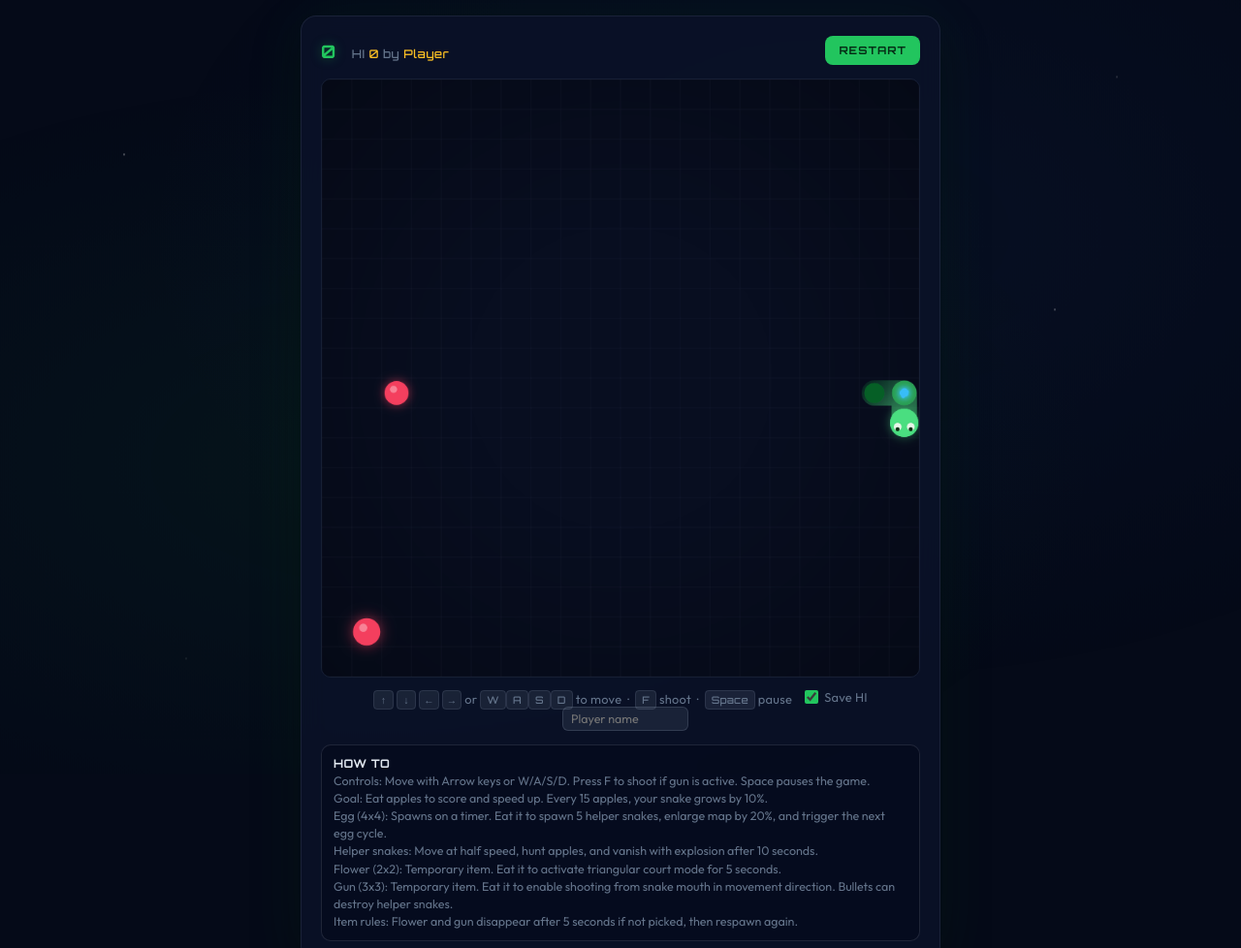
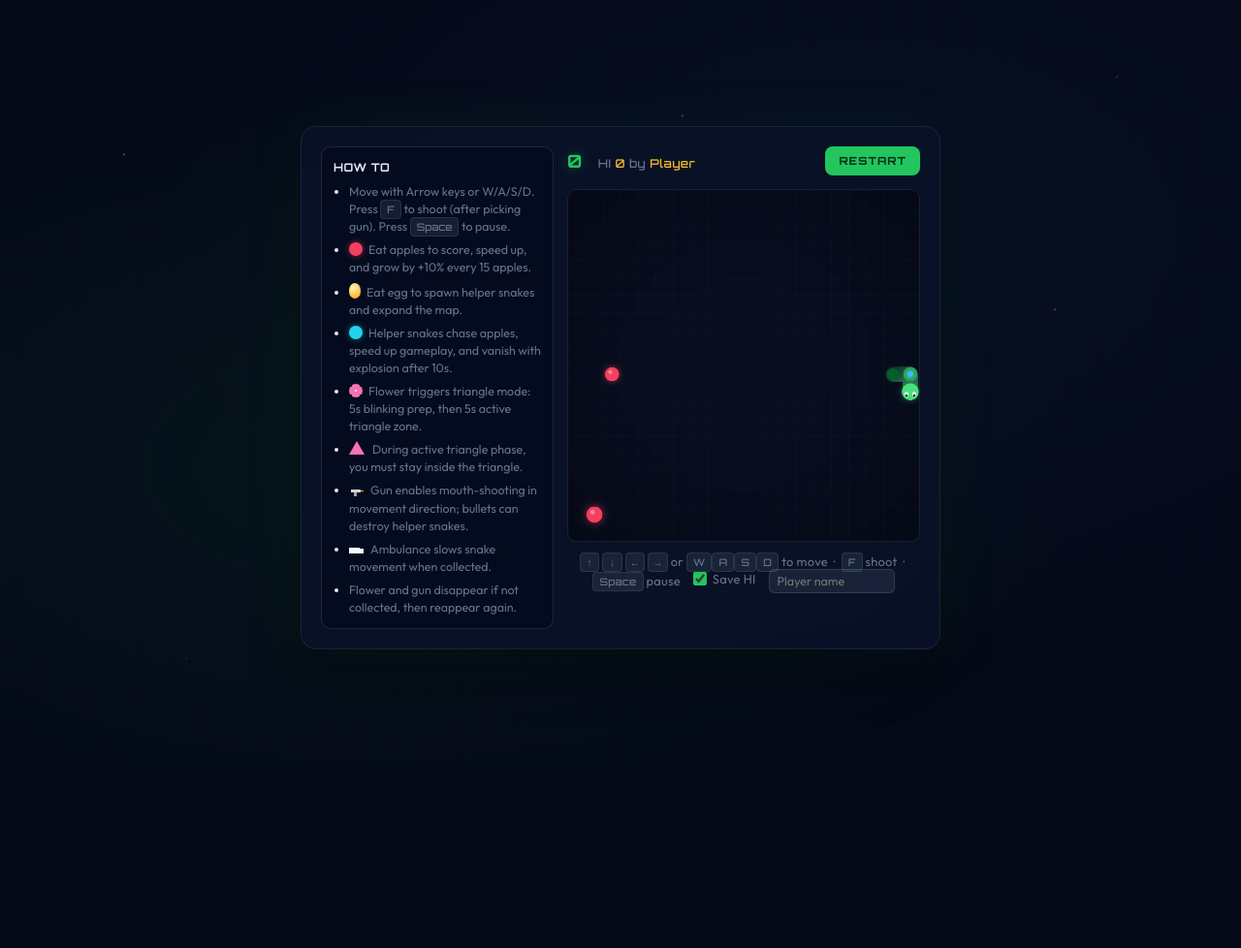
Before and after one commit to mochno/First-Codex-Snake-by-LS, a plain HTML site: page snake-game/snake-V20.html in a window 1280 px wide. Shown: the top 978 px of the page at 97% size. After the commit the page ends 800 px from the top, so only its background shows below. Drawn offline with Linux system fonts and the light colour scheme.

```diff
--- a/snake-game/snake-V19.html
+++ b/snake-game/snake-V20.html
@@ -193,6 +193,15 @@
       padding: 10px 24px;
     }
 
+    .game-layout {
+      display: grid;
+      grid-template-columns: 240px 1fr;
+      gap: 14px;
+      align-items: start;
+    }
+
+    .play-area { min-width: 0; }
+
     .hint {
       margin-top: 12px;
       color: var(--muted);
@@ -229,11 +238,10 @@
     }
 
     .howto {
-      margin-top: 14px;
       border: 1px solid rgba(148, 163, 184, 0.18);
       background: rgba(2, 6, 23, 0.5);
       border-radius: 10px;
-      padding: 10px 12px;
+      padding: 12px 12px;
       font-size: 0.78rem;
       color: var(--muted);
       line-height: 1.45;
@@ -244,9 +252,92 @@
       font-family: 'Orbitron', monospace;
       font-size: 0.74rem;
       letter-spacing: 0.4px;
-    }
-
-    .hint kbd {
+      display: block;
+      margin-bottom: 8px;
+    }
+
+    .howto ul {
+      margin: 0;
+      padding-left: 16px;
+      display: grid;
+      gap: 6px;
+    }
+
+    .howto li { color: var(--text); }
+    .howto li span { color: var(--muted); }
+
+    .icon {
+      display: inline-block;
+      width: 14px;
+      height: 14px;
+      margin-right: 6px;
+      vertical-align: -2px;
+      position: relative;
+    }
+
+    .icon-apple {
+      border-radius: 50%;
+      background: #f43f5e;
+      box-shadow: 0 0 6px rgba(244,63,94,0.6);
+    }
+
+    .icon-egg {
+      width: 12px;
+      height: 16px;
+      border-radius: 50% 50% 46% 46%;
+      background: radial-gradient(circle at 35% 30%, #fff7b3 0%, #f59e0b 100%);
+    }
+
+    .icon-flower {
+      border-radius: 50%;
+      background:
+        radial-gradient(circle at 50% 15%, #f472b6 0 28%, transparent 29%),
+        radial-gradient(circle at 85% 50%, #f472b6 0 28%, transparent 29%),
+        radial-gradient(circle at 50% 85%, #f472b6 0 28%, transparent 29%),
+        radial-gradient(circle at 15% 50%, #f472b6 0 28%, transparent 29%),
+        radial-gradient(circle at 50% 50%, #fde68a 0 24%, transparent 25%);
+    }
+
+    .icon-gun {
+      width: 16px;
+      height: 12px;
+      background:
+        linear-gradient(#d1d5db, #d1d5db) 2px 5px / 10px 3px no-repeat,
+        linear-gradient(#9ca3af, #9ca3af) 5px 8px / 3px 4px no-repeat,
+        linear-gradient(#f59e0b, #f59e0b) 12px 6px / 3px 1px no-repeat;
+    }
+
+    .icon-helper {
+      border-radius: 50%;
+      background: #22d3ee;
+      box-shadow: 0 0 6px rgba(34,211,238,0.5);
+    }
+
+    .icon-triangle {
+      width: 0;
+      height: 0;
+      border-left: 8px solid transparent;
+      border-right: 8px solid transparent;
+      border-bottom: 14px solid #f472b6;
+      margin-right: 8px;
+      vertical-align: -1px;
+    }
+
+    .icon-ambulance {
+      width: 16px;
+      height: 11px;
+      background:
+        linear-gradient(#f8fafc, #f8fafc) 0 3px / 11px 6px no-repeat,
+        linear-gradient(#f8fafc, #f8fafc) 9px 4px / 6px 5px no-repeat,
+        linear-gradient(#ef4444, #ef4444) 1px 5px / 11px 1px no-repeat;
+    }
+
+    @media (max-width: 900px) {
+      .game-layout { grid-template-columns: 1fr; }
+    }
+
+    .hint kbd,
+    .howto kbd {
       background: rgba(148,163,184,0.12);
       padding: 2px 6px;
       border-radius: 4px;
@@ -289,6 +380,23 @@
 </head>
 <body>
   <main class="game-wrap" id="gameWrap">
+    <div class="game-layout">
+      <section class="howto" aria-label="How to play">
+        <strong>HOW TO</strong>
+        <ul>
+          <li><span>Move with Arrow keys or W/A/S/D. Press <kbd>F</kbd> to shoot (after picking gun). Press <kbd>Space</kbd> to pause.</span></li>
+          <li><span class="icon icon-apple" aria-hidden="true"></span><span>Eat apples to score, speed up, and grow by +10% every 15 apples.</span></li>
+          <li><span class="icon icon-egg" aria-hidden="true"></span><span>Eat egg to spawn helper snakes and expand the map.</span></li>
+          <li><span class="icon icon-helper" aria-hidden="true"></span><span>Helper snakes chase apples, speed up gameplay, and vanish with explosion after 10s.</span></li>
+          <li><span class="icon icon-flower" aria-hidden="true"></span><span>Flower triggers triangle mode: 5s blinking prep, then 5s active triangle zone.</span></li>
+          <li><span class="icon icon-triangle" aria-hidden="true"></span><span>During active triangle phase, you must stay inside the triangle.</span></li>
+          <li><span class="icon icon-gun" aria-hidden="true"></span><span>Gun enables mouth-shooting in movement direction; bullets can destroy helper snakes.</span></li>
+          <li><span class="icon icon-ambulance" aria-hidden="true"></span><span>Ambulance slows snake movement when collected.</span></li>
+          <li><span>Flower and gun disappear if not collected, then reappear again.</span></li>
+        </ul>
+      </section>
+
+      <div class="play-area">
         <div class="top-bar">
           <div class="scores">
             <div class="score-label">
@@ -315,17 +423,8 @@
           <label><input id="saveHiToggle" type="checkbox" checked /> Save HI</label>
           <input id="playerName" type="text" maxlength="20" placeholder="Player name" />
         </p>
-
-    <section class="howto" aria-label="How to play">
-      <strong>HOW TO</strong><br />
-      Controls: Move with Arrow keys or W/A/S/D. Press F to shoot if gun is active. Space pauses the game.<br />
-      Goal: Eat apples to score and speed up. Every 15 apples, your snake grows by 10%.<br />
-      Egg (4x4): Spawns on a timer. Eat it to spawn 5 helper snakes, enlarge map by 20%, and trigger the next egg cycle.<br />
-      Helper snakes: Move at half speed, hunt apples, and vanish with explosion after 10 seconds.<br />
-      Flower (2x2): Temporary item. Eat it to activate triangular court mode for 5 seconds.<br />
-      Gun (3x3): Temporary item. Eat it to enable shooting from snake mouth in movement direction. Bullets can destroy helper snakes.<br />
-      Item rules: Flower and gun disappear after 5 seconds if not picked, then respawn again.
-    </section>
+      </div>
+    </div>
   </main>
 
   <script>
@@ -365,7 +464,8 @@
     const FLOWER_VISIBLE_MS = 5000;
     const FLOWER_RESPAWN_MIN_MS = 8000;
     const FLOWER_RESPAWN_MAX_MS = 12000;
-    const FLOWER_TRIANGLE_MS = 5000;
+    const FLOWER_TRIANGLE_BLINK_MS = 5000;
+    const FLOWER_TRIANGLE_ACTIVE_MS = 5000;
     const GUN_SIZE = 3;
     const GUN_VISIBLE_MS = 5000;
     const GUN_RESPAWN_MS = 20000;
@@ -388,7 +488,6 @@
     let appleSpawnLoopId;
     let particles = [];
     let foodPulse = 0;
-    let animFrame;
     let flashPower = 0;
     let postBounceRandomTurnAt = 0;
     let medkit = null;
@@ -400,6 +499,7 @@
     let nextEggSpawnAt = 0;
     let nextFlowerSpawnAt = 0;
     let nextGunSpawnAt = 0;
+    let triangleBlinkUntil = 0;
     let triangleModeUntil = 0;
     let hasGun = false;
     let bullets = [];
@@ -551,8 +651,12 @@
       return min + Math.floor(Math.random() * (max - min + 1));
     }
 
+    function triangleBlinkActive() {
+      return Date.now() < triangleBlinkUntil;
+    }
+
     function triangleActive() {
-      return Date.now() < triangleModeUntil;
+      return Date.now() >= triangleBlinkUntil && Date.now() < triangleModeUntil;
     }
 
     function inTriangle(x, y) {
@@ -802,7 +906,7 @@
         for (let i = 0; i < HELPER_SNAKE_LENGTH; i++) {
           const sx = head.x - dirCandidate.x * i;
           const sy = head.y - dirCandidate.y * i;
-          if (!inBounds(sx, sy) || !isFreeCell(sx, sy)) { ok = false; break; }
+          if (!isPlayableCell(sx, sy) || !isFreeCell(sx, sy)) { ok = false; break; }
           segments.push({ x: sx, y: sy });
         }
         if (ok) {
@@ -965,6 +1069,7 @@
       helperSnakes = [];
       hasGun = false;
       bullets = [];
+      triangleBlinkUntil = 0;
       triangleModeUntil = 0;
       lastManualControlAt = Date.now();
       nextEggSpawnAt = Date.now() + FIRST_EGG_DELAY_MS;
@@ -1007,7 +1112,6 @@
       { x: 0, y: 1 }, { x: 0, y: -1 }
     ];
 
-    function inBounds(x, y) { return x >= 0 && x < gridSize && y >= 0 && y < gridSize; }
     function hitsSnake(x, y) { return snake.some(s => s.x === x && s.y === y); }
     function shuffle(arr) { for (let i = arr.length - 1; i > 0; i--) { const j = Math.floor(Math.random() * (i + 1)); [arr[i], arr[j]] = [arr[j], arr[i]]; } return arr; }
 
@@ -1048,6 +1152,19 @@
       helperMoveToggle = !helperMoveToggle;
       if (helperMoveToggle) updateHelperSnakes();
       updateBullets();
+
+      if (triangleActive() && !inTriangle(snake[0].x, snake[0].y)) {
+        dead = true;
+        clearInterval(loopId);
+        clearInterval(appleSpawnLoopId);
+        screenShake();
+        spawnParticles(snake[0].x, snake[0].y, "#f43f5e", 24, 1.8, 1.6, -0.006);
+        finalEl.textContent = score;
+        setTimeout(() => overlay.classList.add("visible"), 350);
+        updateUI();
+        return;
+      }
+
       dir = qDir;
 
       /* ── After wall bounce: random direction every 4 seconds ── */
@@ -1169,8 +1286,9 @@
         const fx = flower.x + FLOWER_SIZE / 2;
         const fy = flower.y + FLOWER_SIZE / 2;
         spawnParticles(fx, fy, "#f472b6", 26, 1.8, 1.3, -0.006);
-        showTextPop(fx, fy, "TRIANGLE", "#f472b6");
-        triangleModeUntil = Date.now() + FLOWER_TRIANGLE_MS;
+        showTextPop(fx, fy, "TRIANGLE!", "#f472b6");
+        triangleBlinkUntil = Date.now() + FLOWER_TRIANGLE_BLINK_MS;
+        triangleModeUntil = triangleBlinkUntil + FLOWER_TRIANGLE_ACTIVE_MS;
         flower = null;
         nextFlowerSpawnAt = Date.now() + randomMs(FLOWER_RESPAWN_MIN_MS, FLOWER_RESPAWN_MAX_MS);
       }
@@ -1518,9 +1636,22 @@
       updateParticles();
       drawParticles();
 
-      if (triangleActive()) {
+      if (triangleBlinkActive()) {
+        const blinkOn = Math.floor(Date.now() / 220) % 2 === 0;
+        if (blinkOn) {
           ctx.save();
-        ctx.fillStyle = "rgba(244,114,182,0.08)";
+          ctx.fillStyle = "rgba(244,114,182,0.14)";
+          ctx.beginPath();
+          ctx.moveTo(board.width / 2, 0);
+          ctx.lineTo(board.width, board.height);
+          ctx.lineTo(0, board.height);
+          ctx.closePath();
+          ctx.fill();
+          ctx.restore();
+        }
+      } else if (triangleActive()) {
+        ctx.save();
+        ctx.fillStyle = "rgba(244,114,182,0.2)";
         ctx.beginPath();
         ctx.moveTo(board.width / 2, 0);
         ctx.lineTo(board.width, board.height);
@@ -1562,7 +1693,7 @@
         ctx.restore();
       }
 
-      animFrame = requestAnimationFrame(render);
+      requestAnimationFrame(render);
     }
 
     /* ── Input ─────────────────────────────────────── */
```
Lines whose indentation alone changed are shown as unchanged.
